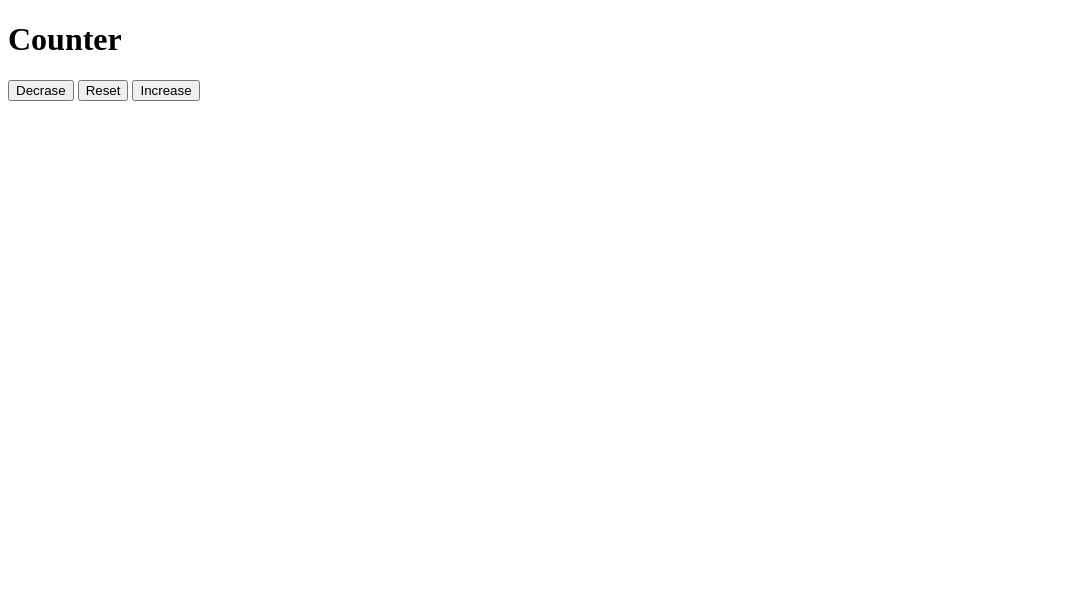
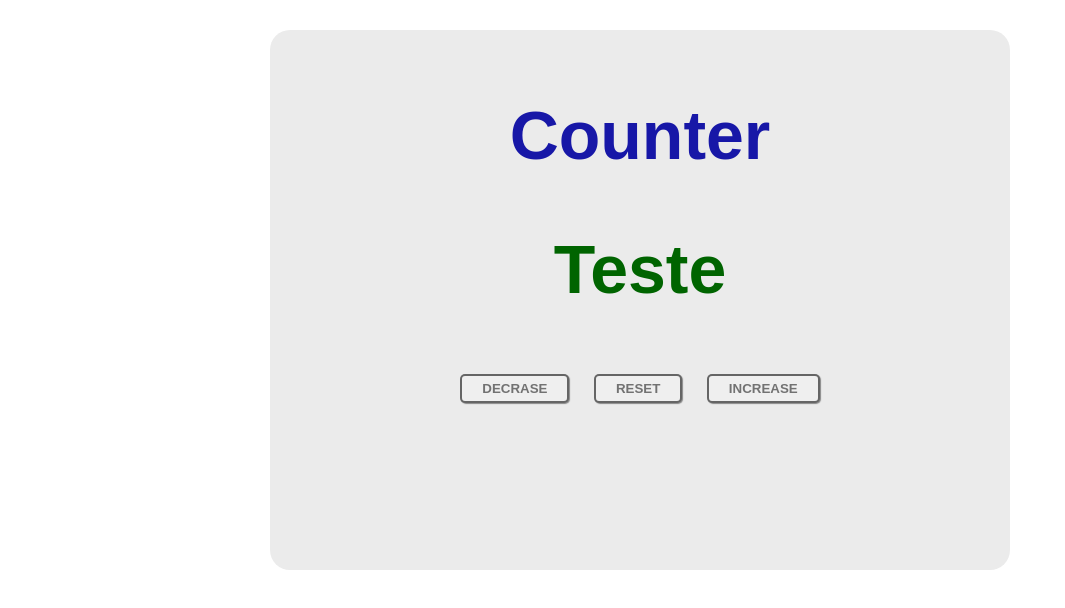
Before and after one commit to RaimundooNeto/contador-jspuro, a plain HTML site: page index.html in a window 1280 px wide. Shown: the whole page, without its empty margins (0-1065 px from the left). Drawn offline with Linux system fonts and the light colour scheme.

Commit message:
Update style

```diff
--- a/css/style.css
+++ b/css/style.css
@@ -0,0 +1,44 @@
+body{
+  margin: 0;
+  padding: 0;
+  text-align: center;
+  font-family: Arial, Helvetica, sans-serif;
+}
+
+main{
+  background-color: #ebebeb;
+  width: 700px;
+  height: 500px;
+  margin: auto;
+  margin-top: 30px;
+  padding: 20px;
+  border-radius: 20px;
+}
+
+h1{
+  font-size: 68px;
+  color: #1717a7;
+}
+
+h2{
+  font-size: 68px;
+  color: darkgreen;
+}
+
+button{
+  border: 2px solid rgba(0, 0, 0, 0.575);
+  border-radius: 5px;
+  box-shadow: 1px 1px 1px rgba(0, 0, 0, 0.418);
+  margin: 10px;
+  padding: 5px 20px;
+  text-transform: uppercase;
+  font-weight: bold;
+  color: #727272;
+  transition: .5s;
+}
+
+button:hover{
+  border: 3px solid rgba(24, 46, 145, 0.842);
+  color:rgba(24, 46, 145, 0.842);
+  cursor: pointer;
+}
--- a/index.html
+++ b/index.html
@@ -11,7 +11,7 @@
   <main>
     <div>
       <h1>Counter</h1>
-      <h2 id="counter"></h2>
+      <h2 id="counter">Teste</h2>
     </div>
     <div>
       <button>Decrase</button>
```
